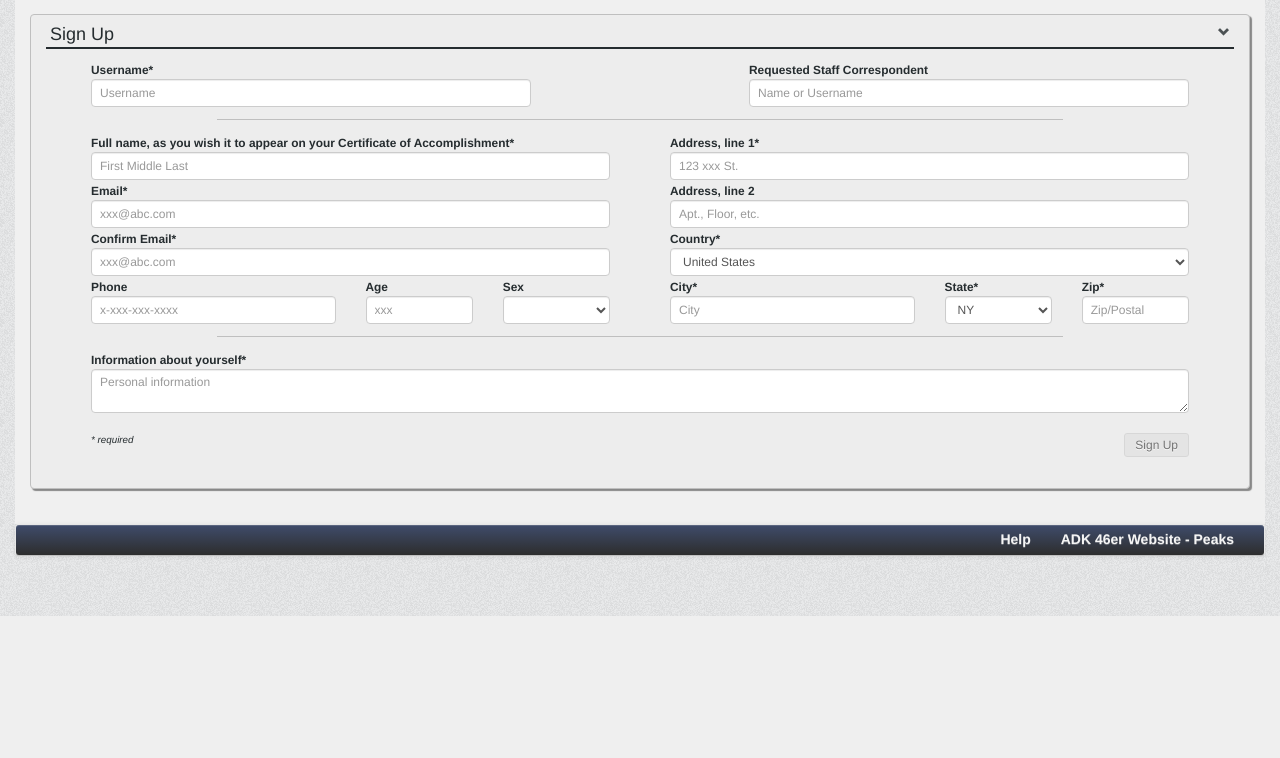
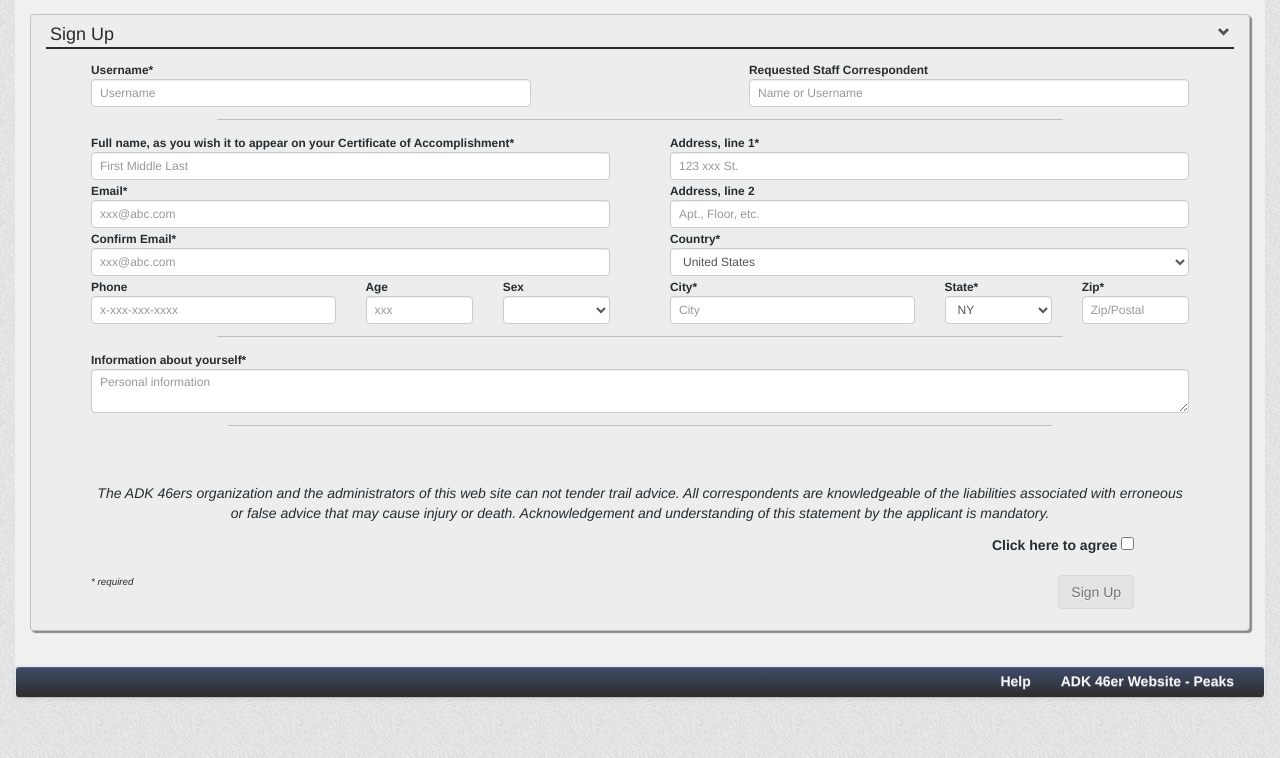
Before and after one commit to EarlAbides/adk, a PHP site: page /signup in a window 1280 px wide. Shown: the part 235-993 px from the top of the page. Before the commit the page ends 851 px from the top, so only its background shows below. Run offline with PHP 8.4, Linux system fonts and the light colour scheme.

Commit message:
Sign Up disclaimer

```diff
--- a/css/adk.css
+++ b/css/adk.css
@@ -43,7 +43,7 @@ filter:progid:DXImageTransform.Microsoft.gradient( startColorstr='#ffffff', endC
 }
 div.tooltip{white-space:pre;}
 .tooltip-inner{max-width:100%;}
-.disabled{cursor:default;}
+.disabled{cursor:default !important;}
 
 /*Site*/
 #home_intro, #home_about{overflow:hidden;}
--- a/signup.php
+++ b/signup.php
@@ -200,11 +200,26 @@
 									<span class="help-block with-errors"></span>
 								</div>
 							</div>
+
+							<div class="col-xs-12">
+								<div class="hr hr75"></div>
+							</div>
+
+							<div class="col-xs-12 text-center" style="margin-top:45px;">
+								<p class="font-italic">
+									The ADK 46ers organization and the administrators of this web site can not tender trail advice.
+									All correspondents are knowledgeable of the liabilities associated with erroneous or false advice
+									that may cause injury or death. Acknowledgement and understanding of this statement by the applicant
+									is&nbsp;mandatory.
+								</p>
+								<label class="pull-right" style="margin-right:5%;">Click here to agree&nbsp;<input type="checkbox" required></input>
+							</div>
+
 							<div class="form-group">
 								<div class="col-xs-12">
 									<br />
 									<span class="reqNote pull-left">* required</span>
-									<button type="submit" class="btn btn-sm btn-default pull-right">Sign Up</button>
+									<button type="submit" class="btn btn-default pull-right" style="margin-right:5%;">Sign Up</button>
 									<br /><br />
 								</div>
 							</div>
```
